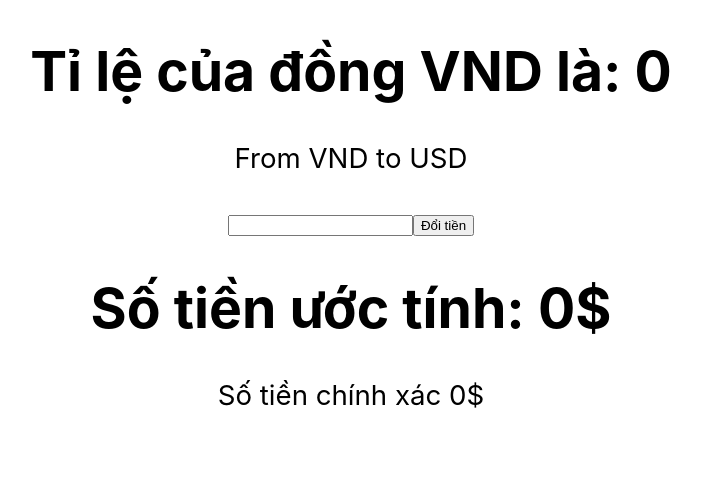
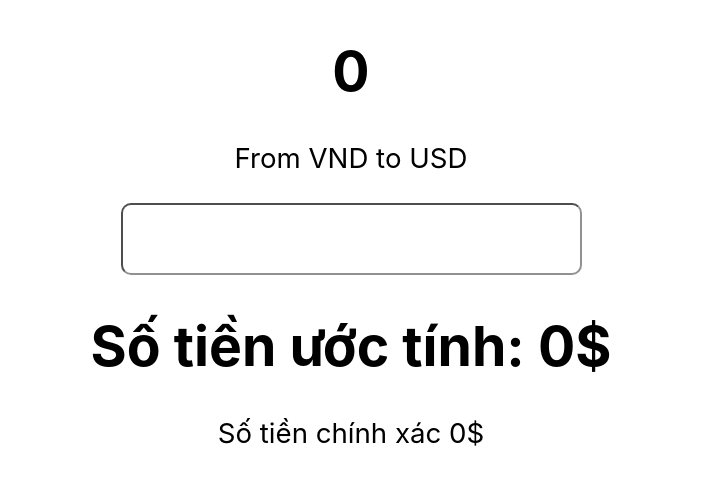
Before and after one commit to enganche/firenancy, a React (Create React App) app: page / in a window 1280 px wide. Shown: the top 484 px of the page, without its empty margins (289-990 px from the left). Built offline with nearby package versions, Linux system fonts and the light colour scheme; no server answers.

Commit message:
change something

```diff
--- a/src/App.css
+++ b/src/App.css
@@ -4,6 +4,13 @@
 
 div {
   font-size: larger;
+}
+
+input {
+  padding: 15px;
+  font-size: larger;
+  border-radius: 10px;
+  opacity: 80%;
 }
 
 .App-logo {
--- a/src/components/Display.js
+++ b/src/components/Display.js
@@ -11,8 +11,8 @@ export default function Display() {
 
     async function fetchData() {
         const API_KEY = '7ad3c800-615e-11ec-86a5-ede06f411e3e';
-        const API_LINK = 'https://freecurrencyapi.net/api/v2/latest?apikey=';
-        let res = await fetch(API_LINK + API_KEY);
+        const API_BASE = 'https://freecurrencyapi.net/api/v2/latest?apikey=';
+        let res = await fetch(API_BASE + API_KEY);
         let response = await res.json();
         console.log(response);
         setCurrency(response.data.VND);
@@ -28,28 +28,32 @@ export default function Display() {
         }
         if (value.includes('k')) {
             return parseFloat(value.replace('k', '000'));
-            console.log(value.replace('k', '000'));
         }
         if (value.includes(' củ')) {
             return parseFloat(value.replace(' củ', '000000'));
         }
+        if (value.includes('m')) {
+            return parseFloat(value.replace('m', '000000'));
+        }
     }
 
-    function submit() {
-        setResult(money);
+    function submit(event) {
+        if (event.key == "Enter") {
+            setResult(money);
+        }
     }
 
     return (
         <div>
-            <h1>Tỉ lệ của đồng VND là: {currency}</h1>
+            <h1>{currency}</h1>
             <p>From VND to USD</p>
             <input
             type = "text"
             className = "current"
             placeholder = ""
             onChange = {calculate}
+            onKeyPress={submit}
             />
-            <button onClick={submit}>Đổi tiền</button>
             <h1>Số tiền ước tính: {Math.round(result)}$</h1>
             <p>Số tiền chính xác {result}$</p>
         </div>
```
